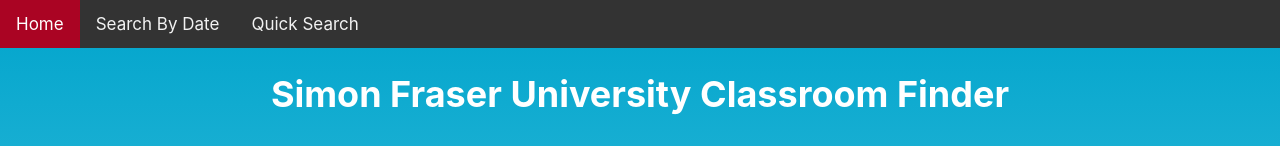
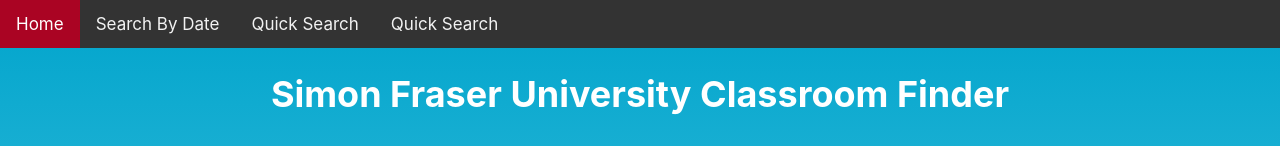
Before and after one commit to milosratkovic/classroom-availability-finder, a React (Create React App) app: page / in a window 1280 px wide. Shown: the top 146 px of the page. Built offline with nearby package versions, Linux system fonts and the light colour scheme.

Commit message:
Update Navbar.js

```diff
--- a/src/Navbar.js
+++ b/src/Navbar.js
@@ -6,6 +6,8 @@
   <a href='/' class="active">Home</a>
   <a href='/'>Search By Date</a>
    <a href='/QuickSearch'>Quick Search</a>
+  <a href='/Blog'>Quick Search</a>
+
  {/* <a href='/SearchByRoom'>Search By Room</a> */}
 
 </div>
```
